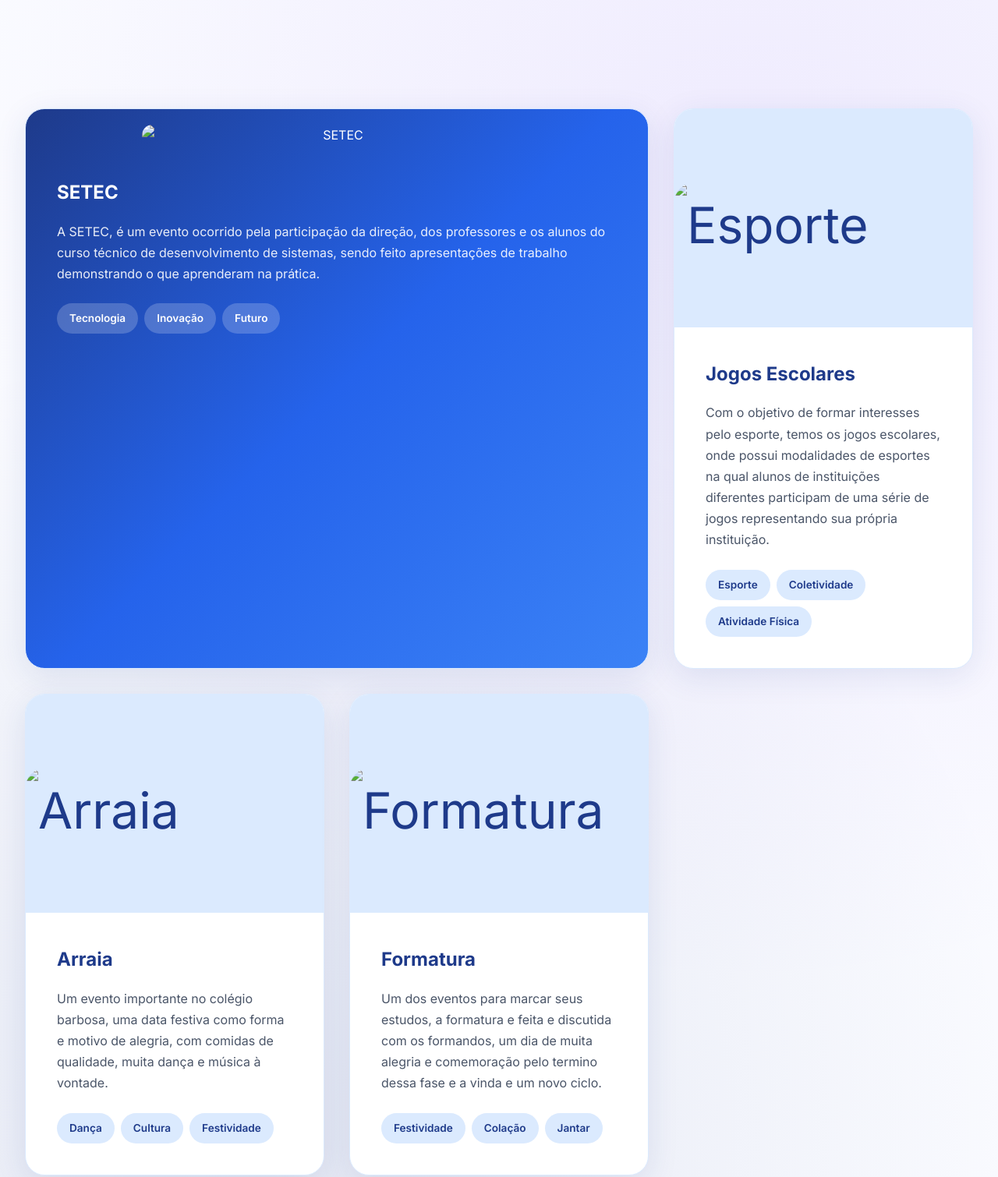
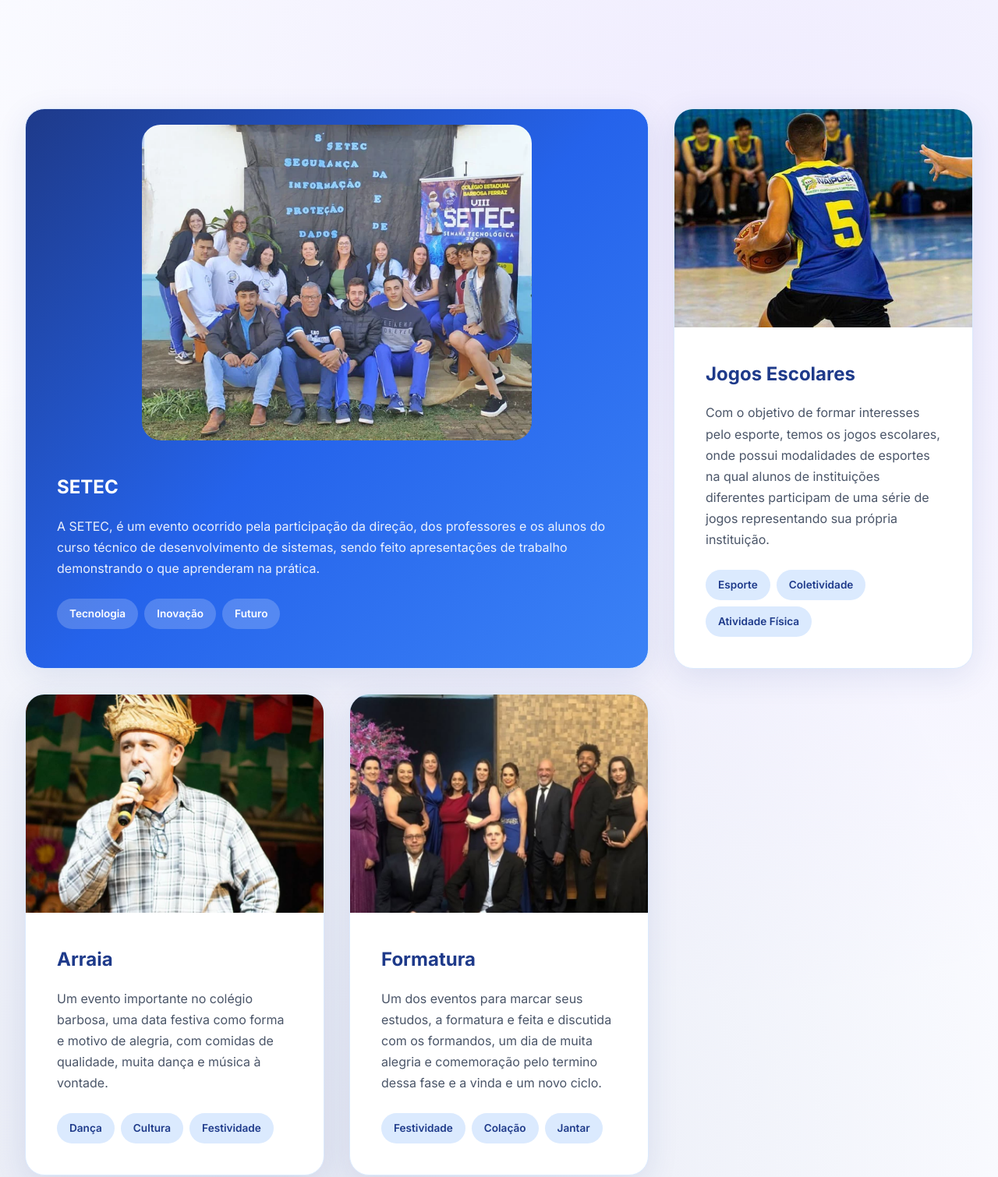
Before and after one commit to Lucas-C-C-Santos/Site-Atualizado-Barbosa-Ferraz, a plain HTML site: page Proj.html in a window 1280 px wide. Shown: the part 360-1870 px from the top of the page at 78% size. Drawn offline with Linux system fonts and the light colour scheme.

Commit message:
Update Proj.html

```diff
--- a/Proj.html
+++ b/Proj.html
@@ -417,7 +417,7 @@
         <div class="container">
             <div class="projects-grid">
                 <div class="project-card featured animate-on-scroll">
-                    <div class="img"><center><img src="img/setec.png" alt="SETEC"></center></div>
+                    <div class="img"><center><img src="setec.png" alt="SETEC"></center></div>
                     <div class="project-content">
                         <h3>SETEC</h3>
                         <p>A SETEC, é um evento ocorrido pela participação da direção, dos professores e os alunos do curso técnico de desenvolvimento de sistemas, sendo feito apresentações de trabalho demonstrando o que aprenderam na prática.</p>
@@ -430,7 +430,7 @@
                 </div>
 
                 <div class="project-card animate-on-scroll">
-                    <div class="project-image"><img src="img/projeto_esporte.jpg" alt="Esporte"></div>
+                    <div class="project-image"><img src="projeto_esporte.jpg" alt="Esporte"></div>
                     <div class="project-content">
                         <h3>Jogos Escolares</h3>
                         <p>Com o objetivo de formar interesses pelo esporte, temos os jogos escolares, onde possui modalidades de esportes na qual alunos de instituições diferentes participam de uma série de jogos representando sua própria instituição.</p>
@@ -443,7 +443,7 @@
                 </div>
 
                 <div class="project-card animate-on-scroll">
-                    <div class="project-image"><img src="img/projeto_festa_junina.jpg" alt="Arraia"></div>
+                    <div class="project-image"><img src="projeto_festa_junina.jpg" alt="Arraia"></div>
                     <div class="project-content">
                         <h3>Arraia</h3>
                         <p>Um evento importante no colégio barbosa, uma data festiva como forma e motivo de alegria, com comidas de qualidade, muita dança e música à vontade.</p>
@@ -456,7 +456,7 @@
                 </div>
 
                 <div class="project-card animate-on-scroll">
-                    <div class="project-image"><img src="img/projeto_formatura.jpg" alt="Formatura"></div>
+                    <div class="project-image"><img src="projeto_formatura.jpg" alt="Formatura"></div>
                     <div class="project-content">
                         <h3>Formatura</h3>
                         <p>Um dos eventos para marcar seus estudos, a formatura e feita e discutida com os formandos, um dia de muita alegria e comemoração pelo termino dessa fase e a vinda e um novo ciclo.</p>
@@ -492,10 +492,10 @@
                     <p><i class="fas fa-map-marker-alt"></i> R. Rio Grande do Sul, 1200</p>
                     <p>Centro - Ivaiporã/PR - CEP: 86870-000</p>
                     <a href="https://www.instagram.com/colegiobarbosaferrazivp/">
-                        <img src="img/Instagram_logo_2022.png" width="10%" alt="Nosso Instagram" >
+                        <img src="Instagram_logo_2022.png" width="10%" alt="Nosso Instagram" >
                     </a>
                     <a href="https://www.google.com/maps/place/Col%C3%A9gio+Estadual+Barbosa+Ferraz/@-24.2480054,-51.6754682,19z/data=!4m6!3m5!1s0x94ec15f24bc28389:0xe17147f9468d9720!8m2!3d-24.2481566!4d-51.6752437!16s%2Fg%2F11cr_0_pq5?entry=ttu&g_ep=EgoyMDI1MDYzMC4wIKXMDSoASAFQAw%3D%3D">
-                        <img src="img/map.png" width="10%" alt="Localização do Colégio Barbosa" >
+                        <img src="map.png" width="10%" alt="Localização do Colégio Barbosa" >
                     </a>
                 </div>
             </div>
```
